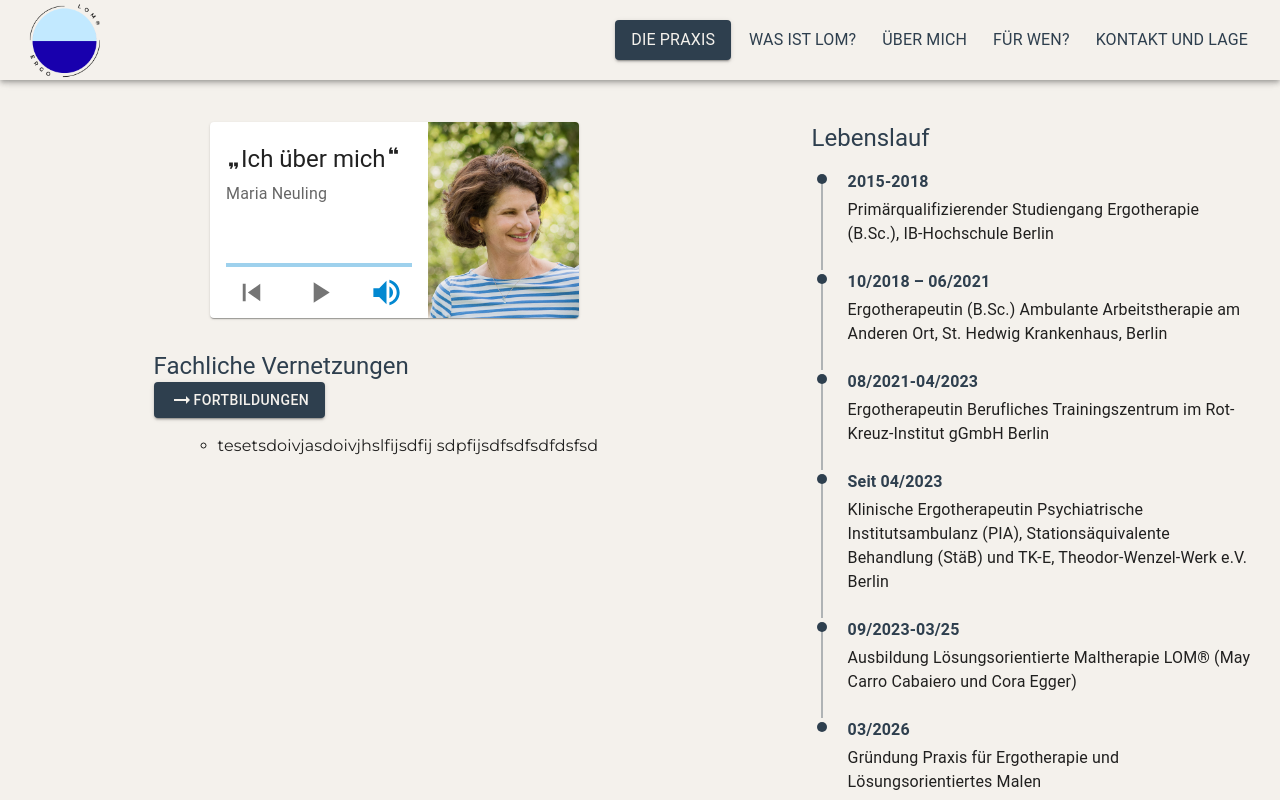
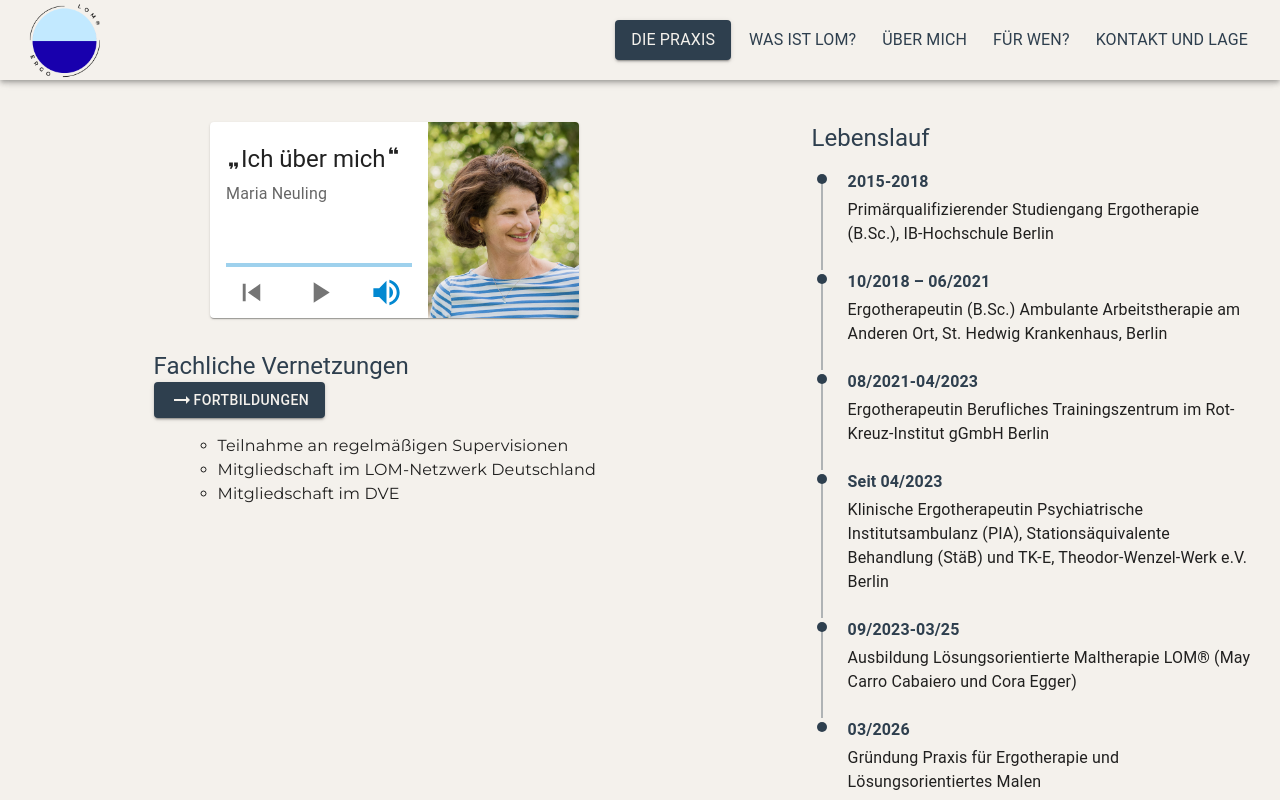
Before and after one commit to LeopoldNeuling/LOM, a React (Vite) app: page / in a window 1280 px wide. Both pictures are taken after a click on the button "FACHL. VERNETZUNGEN". Shown: the part 1762-2562 px from the top of the page. Built offline with nearby package versions, Linux system fonts and the light colour scheme.

Commit message:
added content (text)

```diff
--- a/src/pages/UeberMich.jsx
+++ b/src/pages/UeberMich.jsx
@@ -36,9 +36,12 @@ const mobileLebensLaufFortb = isMobile()
 const fontSize = "16px";
 
 function FachlVernetzungen() {
+  // 2.3 -> Links
   return (
     <ul>
-      <li>tesetsdoivjasdoivjhslfijsdfij sdpfijsdfsdfsdfdsfsd</li>
+      <li>Teilnahme an regelmäßigen Supervisionen</li>
+      <li>Mitgliedschaft im LOM-Netzwerk Deutschland</li>
+      <li>Mitgliedschaft im DVE</li>
     </ul>
   );
 }
```
